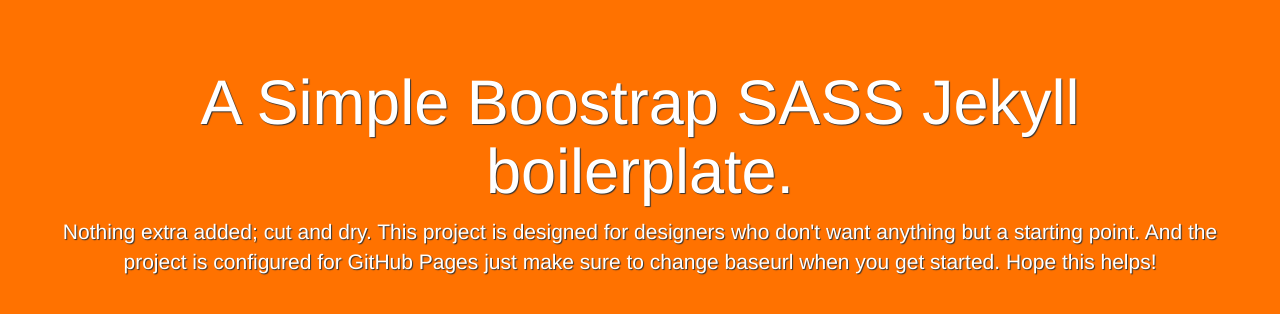
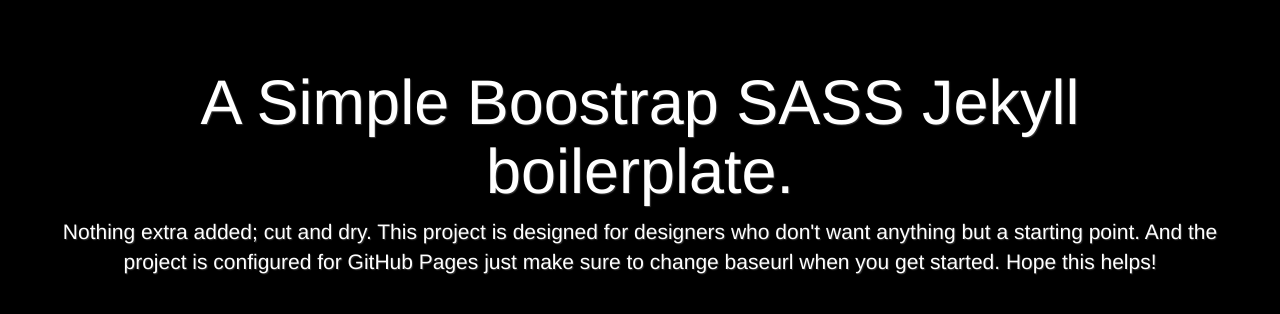
Before and after one commit to JWizerd/2017_personal_portfolio, a Jekyll site: the page built from index.html, in a window 1280 px wide. Shown: the top 314 px of the page. Built offline with Jekyll 4.4.1, drawn with Linux system fonts in a browser that asks for light colours; nearby versions of some CDN libraries.

Commit message:
need to mock-up site and then I'll be ready for this to develop this

```diff
--- a/assets/css/main.scss
+++ b/assets/css/main.scss
@@ -3,7 +3,7 @@
 @charset "utf-8";
 @import "bootstrap";
 
-$pumpkin: #ff7200;
+$pumpkin: black;
 
 body, .jumbotron {
   background-color: $pumpkin;
```
Also changed, not shown: 1 other file.
